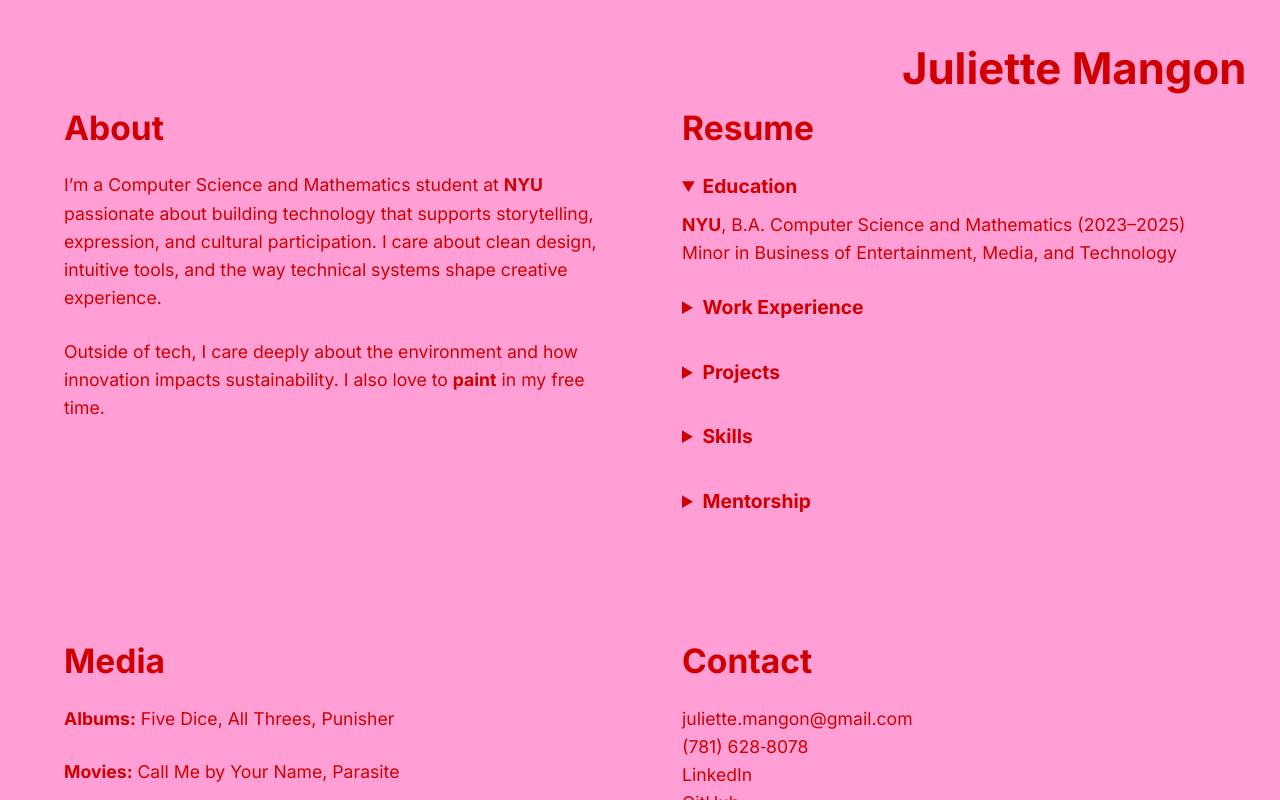
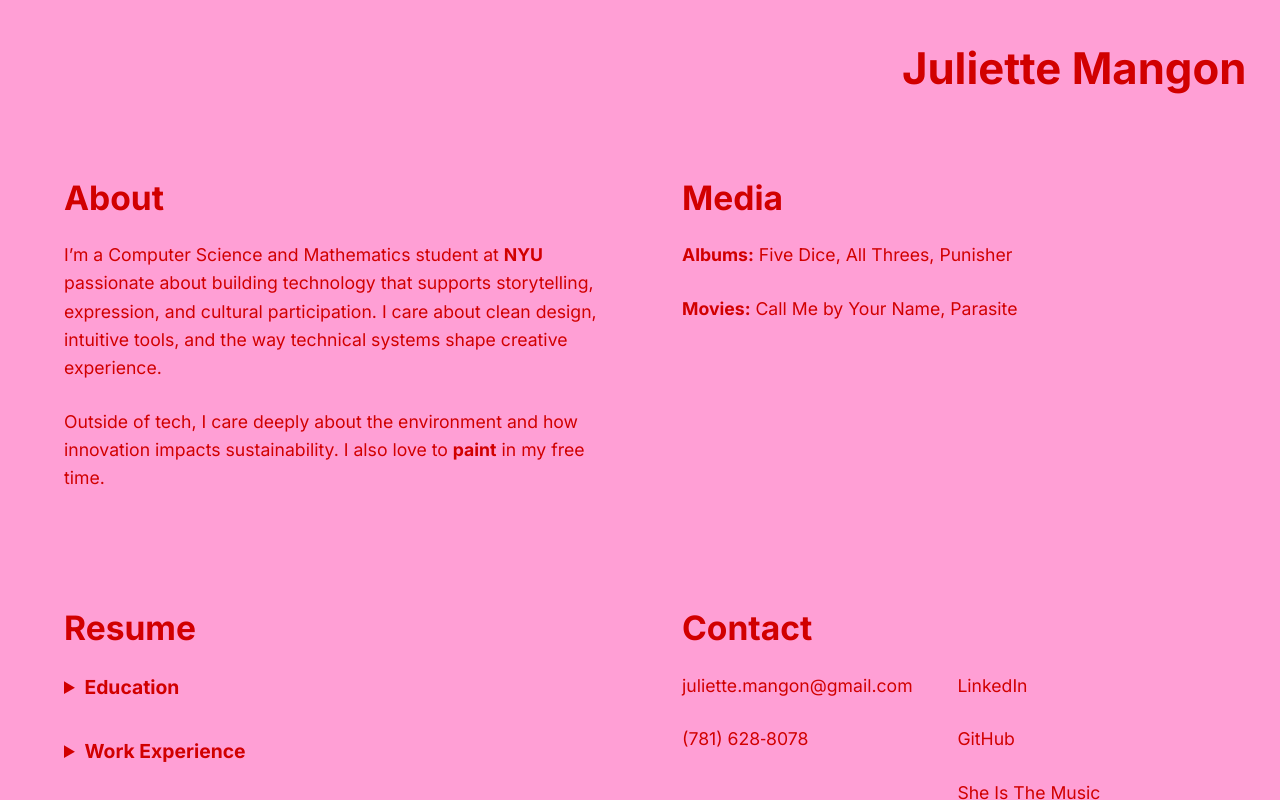
Before and after one commit to juliettemangon2/juliettemangon.com, a plain HTML site: page index.html in a window 1280 px wide. Drawn offline with Linux system fonts and the light colour scheme.

Commit message:
Update index.html

```diff
--- a/index.html
+++ b/index.html
@@ -33,15 +33,19 @@
     }
 
     header {
-      position: fixed;
-      top: 2rem;
-      right: 2rem;
+      position: sticky;
+      top: 0;
+      right: 0;
+      background: var(--bg);
+      padding: 2rem;
+      text-align: right;
       font-size: 2.6rem;
       font-weight: 700;
+      z-index: 1000;
     }
 
     main {
-      padding: 6rem 5vw 4rem;
+      padding: 2rem 5vw 4rem;
       display: grid;
       grid-template-columns: repeat(auto-fit, minmax(400px, 1fr));
       gap: 5rem;
@@ -92,6 +96,12 @@
       margin-top: 0.3rem;
       font-size: 0.95rem;
     }
+
+    .contact-columns {
+      display: grid;
+      grid-template-columns: 1fr 1fr;
+      gap: 1rem;
+    }
   </style>
 </head>
 <body>
@@ -104,8 +114,14 @@
     </section>
 
     <section>
-      <h2>Resume</h2>
-      <details open>
+      <h2>Media</h2>
+      <p><strong>Albums:</strong> <a href="https://open.spotify.com/album/3nvKSejIoWc3JU1Me5M03y" target="_blank">Five Dice, All Threes</a>, <a href="https://open.spotify.com/album/6Pp6qGEywDdofgFC1oFbSH" target="_blank">Punisher</a></p>
+      <p><strong>Movies:</strong> <a href="https://www.imdb.com/title/tt5726616/" target="_blank">Call Me by Your Name</a>, <a href="https://www.imdb.com/title/tt6751668/" target="_blank">Parasite</a></p>
+    </section>
+
+    <section>
+     <h2><a href="Juliette_Mangon_Resume.pdf" target="_blank">Resume</a></h2>
+      <details>
         <summary>Education</summary>
         <p><strong>NYU</strong>, B.A. Computer Science and Mathematics (2023–2025)<br>Minor in Business of Entertainment, Media, and Technology</p>
       </details>
@@ -122,29 +138,26 @@
         <summary>Projects</summary>
         <ul>
           <li>
-            Custom Portfolio Websites
-            <ul class="sublist">
-              <li><a href="https://juliettemangon2.github.io/amandine/" target="_blank">Amandine</a></li>
-              <li><a href="https://mateoantoniomartinez.com/" target="_blank">Mateo</a></li>
-              <li><a href="https://juliettemangon2.github.io/chrisfitzgerald-site/#/" target="_blank">Chris</a></li>
-            </ul>
+            <details>
+              <summary>Custom Portfolio Websites</summary>
+              <ul class="sublist">
+                <li><a href="https://juliettemangon2.github.io/amandine/" target="_blank">Amandine</a></li>
+                <li><a href="https://mateoantoniomartinez.com/" target="_blank">Mateo</a></li>
+                <li><a href="https://juliettemangon2.github.io/chrisfitzgerald-site/#/" target="_blank">Chris</a></li>
+              </ul>
+            </details>
           </li>
           <li><a href="Group%2011%20NLP%20Final%20Paper%20(2).pdf" target="_blank">Plagiarism Detection Enhancement Project</a></li>
           <li><a href="Spotify%20Case%20Study%20%E2%80%94%20Exploring%20Technology,%20User%20Experience,%20and%20the%20Future%20of%20Music%20Streaming.pdf" target="_blank">Spotify Listening Behavior Case Study</a></li>
           <li><a href="Businessof%20Video%20games%20final.pdf" target="_blank">Fashion in Video Games Proposal</a></li>
           <li><a href="MUSIC%20AI.pdf" target="_blank">AI in Music Creation Analysis</a></li>
-          <li>
-            <a href="https://github.com/juliettemangon2/adhoc-retrieval-system" target="_blank">
-              TF-IDF Query Ranking System
-            </a>
-          </li>
-          <li>Temperature Sensor Object</li>
+          <li><a href="https://github.com/juliettemangon2/adhoc-retrieval-system" target="_blank">TF-IDF Query Ranking System</a></li>
         </ul>
       </details>
       <details>
         <summary>Skills</summary>
-        <p><strong>Languages & Frameworks:</strong> Java, Python, C, C++, JavaScript, React, HTML, CSS, MATLAB</p>
-        <p><strong>Tools:</strong> Git, GitHub, Docker, Figma, LaTeX, Unix/Linux, Excel, Google Suite</p>
+        <p>Java, Python, C, C++, JavaScript, React, HTML, CSS, MATLAB, Assembly</p>
+        <p>Git, GitHub, Docker, Figma, LaTeX, Unix/Linux, Excel, Google Suite</p>
         <p><strong>Spoken Languages:</strong> English, French, Spanish (Conversational)</p>
       </details>
       <details>
@@ -154,18 +167,18 @@
     </section>
 
     <section>
-      <h2>Media</h2>
-      <p><strong>Albums:</strong> <a href="https://open.spotify.com/album/3nvKSejIoWc3JU1Me5M03y" target="_blank">Five Dice, All Threes</a>, <a href="https://open.spotify.com/album/6Pp6qGEywDdofgFC1oFbSH" target="_blank">Punisher</a></p>
-      <p><strong>Movies:</strong> <a href="https://www.imdb.com/title/tt5726616/" target="_blank">Call Me by Your Name</a>, <a href="https://www.imdb.com/title/tt6751668/" target="_blank">Parasite</a></p>
-    </section>
-
-    <section>
       <h2>Contact</h2>
-      <p><a href="mailto:juliette.mangon@gmail.com">juliette.mangon@gmail.com</a><br>
-      <a href="tel:+17816288078">(781) 628‑8078</a><br>
-      <a href="https://www.linkedin.com/in/juliette-mangon" target="_blank">LinkedIn</a><br>
-      <a href="https://github.com/juliettemangon2" target="_blank">GitHub</a><br>
-      <a href="https://sheisthemusic.org/profile/juliette-mangongmail-com/" target="_blank">She Is The Music</a></p>
+      <div class="contact-columns">
+        <div>
+          <p><a href="mailto:juliette.mangon@gmail.com">juliette.mangon@gmail.com</a></p>
+          <p><a href="tel:+17816288078">(781) 628‑8078</a></p>
+        </div>
+        <div>
+          <p><a href="https://www.linkedin.com/in/juliette-mangon" target="_blank">LinkedIn</a></p>
+          <p><a href="https://github.com/juliettemangon2" target="_blank">GitHub</a></p>
+          <p><a href="https://sheisthemusic.org/profile/juliette-mangongmail-com/" target="_blank">She Is The Music</a></p>
+        </div>
+      </div>
     </section>
   </main>
 </body>
```
